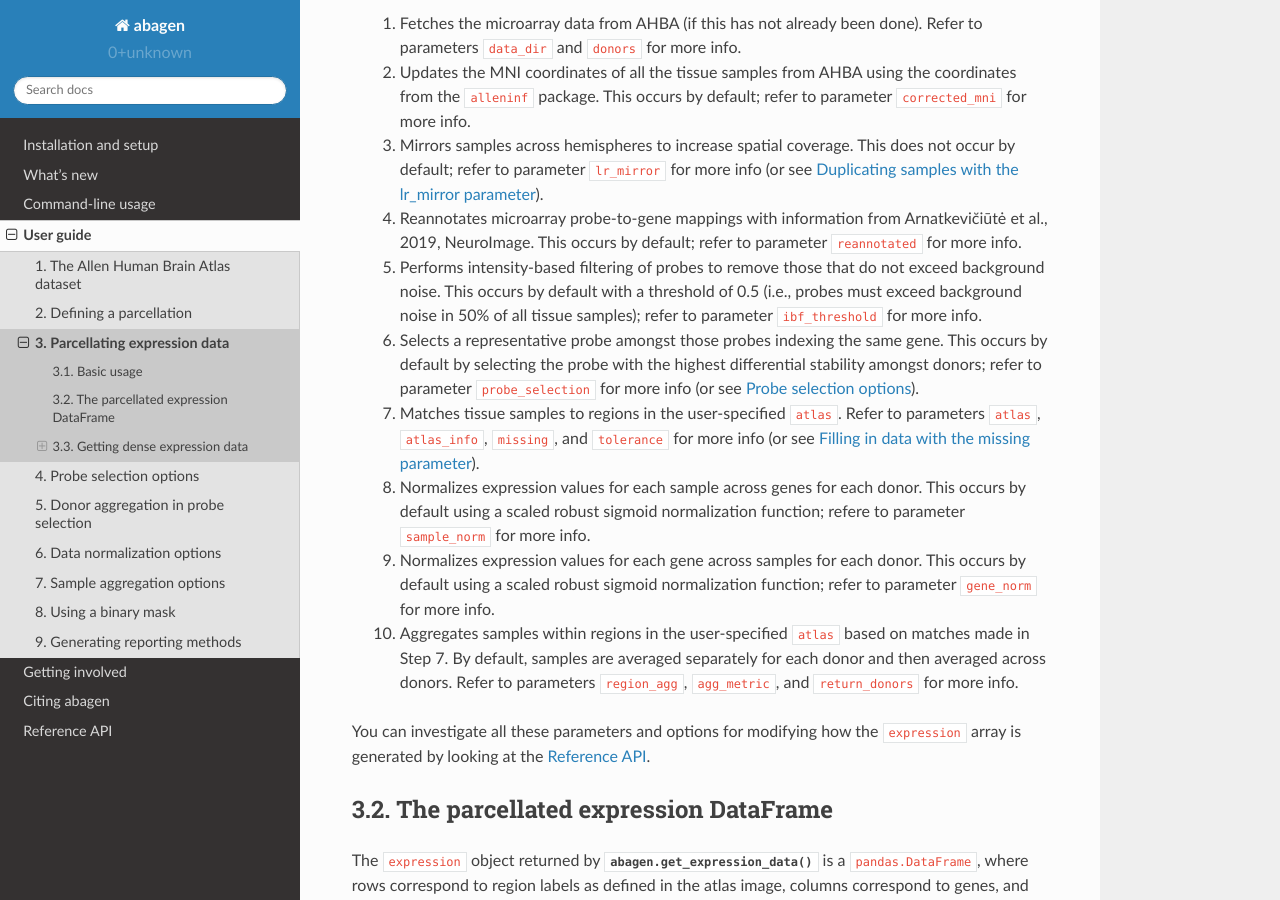
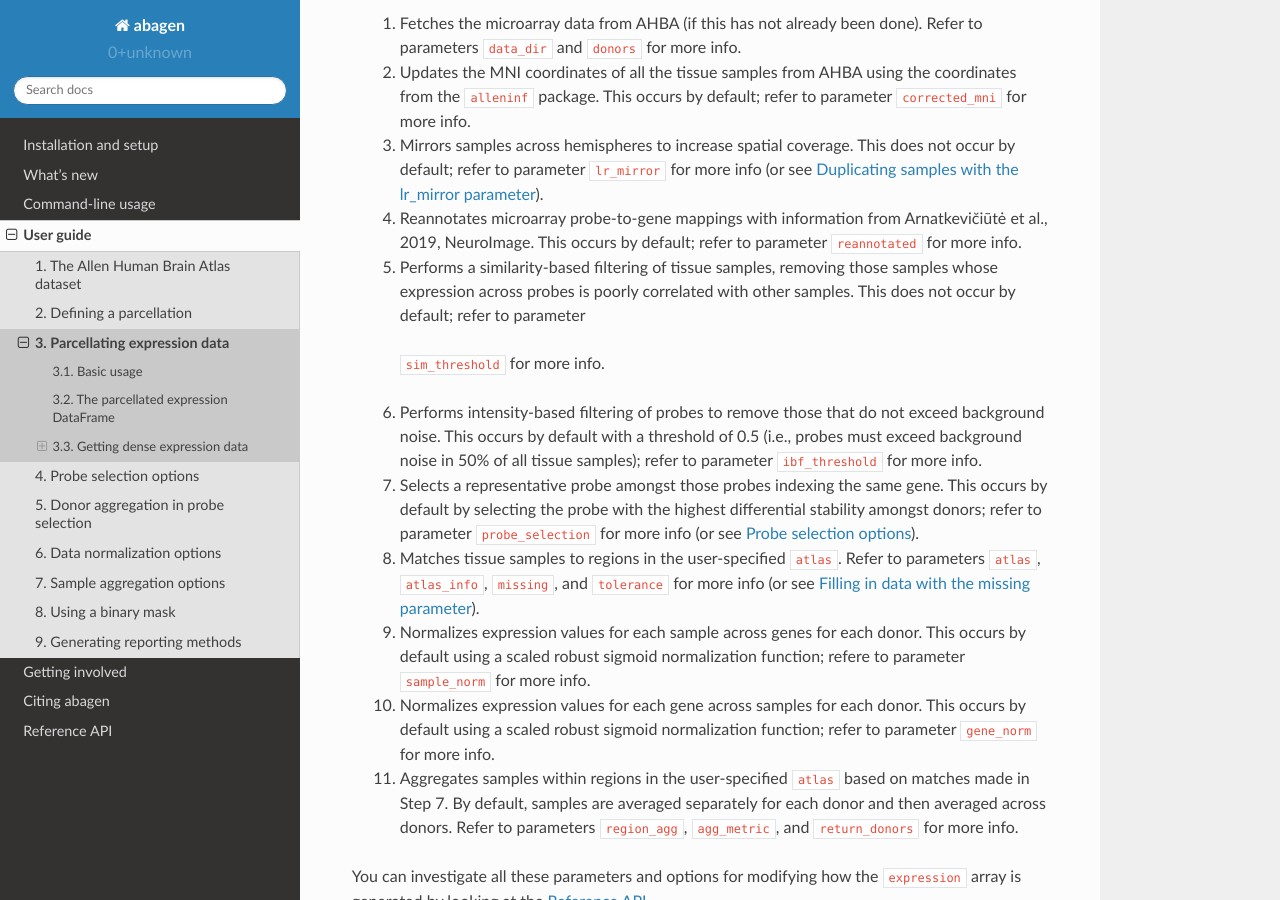
Before and after one commit to rmarkello/abagen, a Sphinx documentation site: the page built from docs/user_guide/expression.rst, in a window 1280 px wide and 900 px high, scrolled down 753 px. Built offline with Sphinx 7.4.7 and the Read the Docs theme 2.0.0, drawn with Linux system fonts in a browser that asks for light colours.

Commit message:
[DOC] Add sim thresholding doc

```diff
--- a/docs/user_guide/expression.rst
+++ b/docs/user_guide/expression.rst
@@ -46,25 +46,29 @@ about what's happening as it goes. However, briefly the function:
     4. Reannotates microarray probe-to-gene mappings with information from
        Arnatkevic̆iūtė et al., 2019, NeuroImage. This occurs by default; refer
        to parameter ``reannotated`` for more info.
-    5. Performs intensity-based filtering of probes to remove those that do not
+    5. Performs a similarity-based filtering of tissue samples, removing those
+       samples whose expression across probes is poorly correlated with other
+       samples. This does not occur by default; refer to parameter
+      ``sim_threshold`` for more info.
+    6. Performs intensity-based filtering of probes to remove those that do not
        exceed background noise. This occurs by default with a threshold of
        0.5 (i.e., probes must exceed background noise in 50% of all tissue
        samples); refer to parameter ``ibf_threshold`` for more info.
-    6. Selects a representative probe amongst those probes indexing the same
+    7. Selects a representative probe amongst those probes indexing the same
        gene. This occurs by default by selecting the probe with the highest
        differential stability amongst donors; refer to parameter
        ``probe_selection`` for more info (or see :ref:`usage_probes`).
-    7. Matches tissue samples to regions in the user-specified ``atlas``. Refer
+    8. Matches tissue samples to regions in the user-specified ``atlas``. Refer
        to parameters ``atlas``, ``atlas_info``, ``missing``, and ``tolerance``
        for more info (or see :ref:`usage_expression_missing`).
-    8. Normalizes expression values for each sample across genes for each
+    9. Normalizes expression values for each sample across genes for each
        donor. This occurs by default using a scaled robust sigmoid
        normalization function; refere to parameter ``sample_norm`` for more
        info.
-    9. Normalizes expression values for each gene across samples for each
-       donor. This occurs by default using a scaled robust sigmoid
-       normalization function; refer to parameter ``gene_norm`` for more info.
-    10. Aggregates samples within regions in the user-specified ``atlas`` based
+    10. Normalizes expression values for each gene across samples for each
+        donor. This occurs by default using a scaled robust sigmoid
+        normalization function; refer to parameter ``gene_norm`` for more info.
+    11. Aggregates samples within regions in the user-specified ``atlas`` based
         on matches made in Step 7. By default, samples are averaged separately
         for each donor and then averaged across donors. Refer to parameters
         ``region_agg``, ``agg_metric``, and ``return_donors`` for more info.
```
